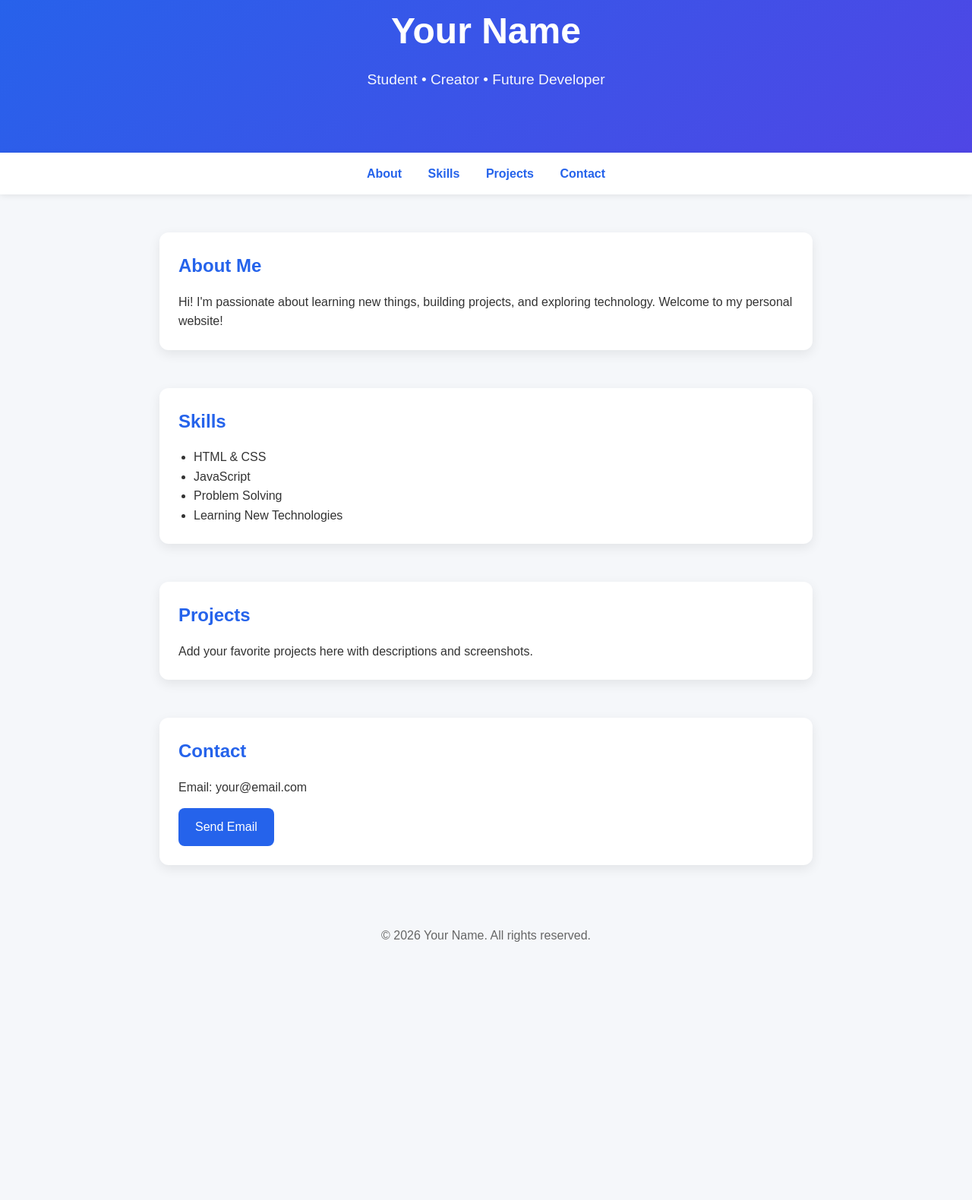
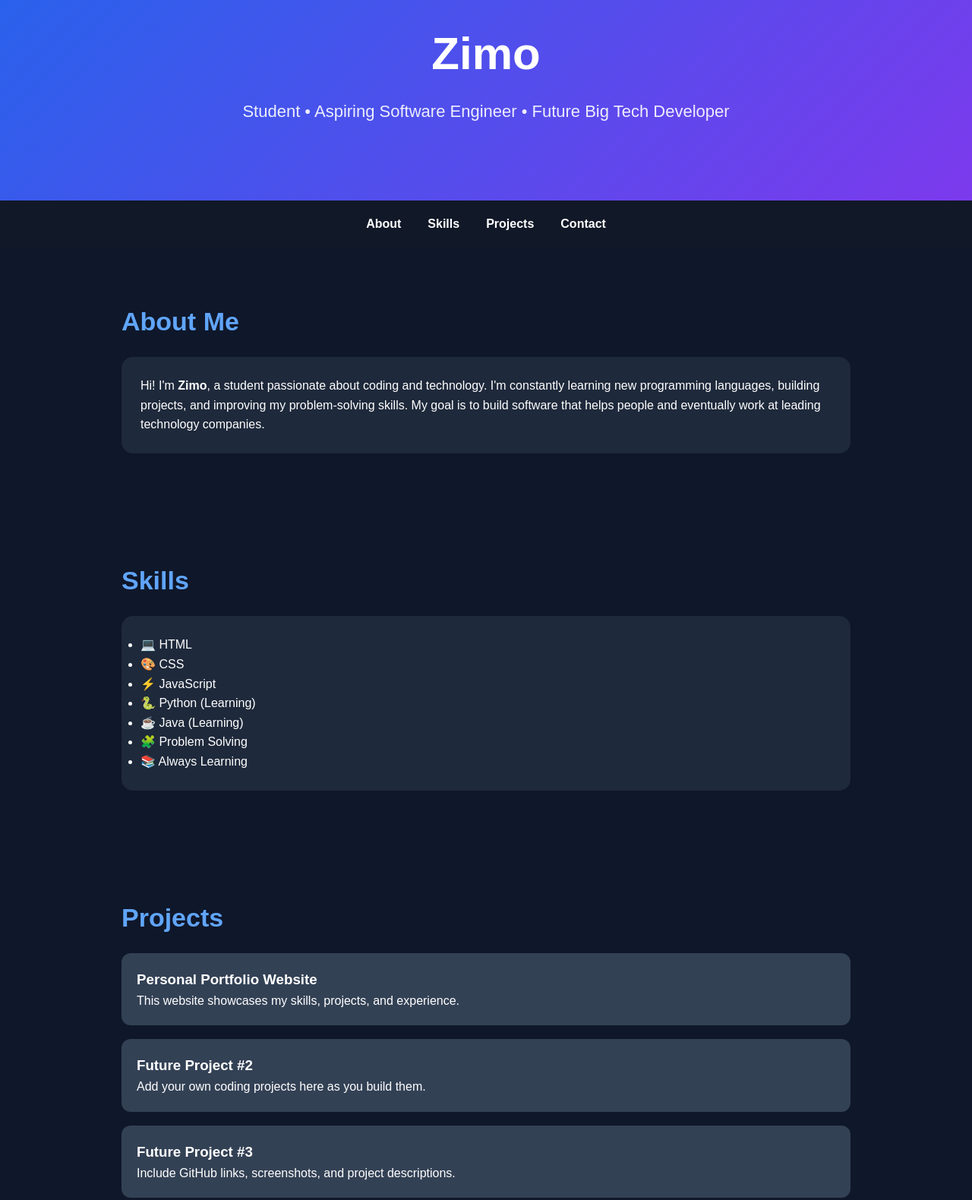
Before and after one commit to zimozhao123-rgb/website-tutorial, a plain HTML site: page index.html in a window 1280 px wide. Shown: the part 77-1657 px from the top of the page at 76% size. Before the commit the page ends 1352 px from the top, so only its background shows below. Drawn offline with Linux system fonts and the light colour scheme.

Commit message:
Update index.html

```diff
--- a/index.html
+++ b/index.html
@@ -3,104 +3,117 @@
 <head>
 <meta charset="UTF-8">
 <meta name="viewport" content="width=device-width, initial-scale=1.0">
-  <title>My Personal Website</title>
+<title>Zimo | Student Developer</title>
+
 <style>
-    * {
-      box-sizing: border-box;
-      margin: 0;
-      padding: 0;
+*{
+    margin:0;
+    padding:0;
+    box-sizing:border-box;
 }
 
-    body {
-      font-family: Arial, Helvetica, sans-serif;
-      line-height: 1.6;
-      background: #f5f7fa;
-      color: #333;
+body{
+    font-family:Arial,Helvetica,sans-serif;
+    background:#0f172a;
+    color:white;
+    line-height:1.6;
 }
 
-    header {
-      background: linear-gradient(135deg, #2563eb, #4f46e5);
-      color: white;
-      text-align: center;
-      padding: 80px 20px;
+header{
+    text-align:center;
+    padding:100px 20px;
+    background:linear-gradient(135deg,#2563eb,#7c3aed);
 }
 
-    header h1 {
-      font-size: 3rem;
-      margin-bottom: 10px;
+header h1{
+    font-size:60px;
+    margin-bottom:10px;
 }
 
-    header p {
-      font-size: 1.2rem;
-      opacity: 0.95;
+header p{
+    font-size:22px;
+    opacity:.9;
 }
 
-    nav {
-      background: white;
-      padding: 15px;
-      text-align: center;
-      box-shadow: 0 2px 8px rgba(0,0,0,.08);
-      position: sticky;
-      top: 0;
+nav{
+    display:flex;
+    justify-content:center;
+    gap:35px;
+    background:#111827;
+    padding:18px;
+    position:sticky;
+    top:0;
 }
 
-    nav a {
-      color: #2563eb;
-      text-decoration: none;
-      margin: 0 15px;
-      font-weight: bold;
+nav a{
+    color:white;
+    text-decoration:none;
+    font-weight:bold;
 }
 
-    section {
-      max-width: 900px;
-      margin: 50px auto;
-      padding: 0 20px;
+nav a:hover{
+    color:#60a5fa;
 }
 
-    .card {
-      background: white;
-      padding: 25px;
-      border-radius: 12px;
-      box-shadow: 0 5px 15px rgba(0,0,0,.08);
-      margin-bottom: 25px;
+section{
+    max-width:1000px;
+    margin:auto;
+    padding:70px 20px;
 }
 
-    h2 {
-      color: #2563eb;
-      margin-bottom: 15px;
+h2{
+    font-size:34px;
+    margin-bottom:20px;
+    color:#60a5fa;
 }
 
-    ul {
-      padding-left: 20px;
+.card{
+    background:#1e293b;
+    border-radius:15px;
+    padding:25px;
+    margin-top:20px;
 }
 
-    .button {
-      display: inline-block;
-      margin-top: 15px;
-      padding: 12px 22px;
-      background: #2563eb;
-      color: white;
-      text-decoration: none;
-      border-radius: 8px;
-      transition: 0.2s;
+.project{
+    background:#334155;
+    border-radius:12px;
+    padding:20px;
+    margin-top:18px;
+    transition:.25s;
 }
 
-    .button:hover {
-      background: #1d4ed8;
+.project:hover{
+    transform:translateY(-6px);
 }
 
-    footer {
-      text-align: center;
-      padding: 30px;
-      color: #666;
+.button{
+    display:inline-block;
+    margin-top:20px;
+    background:#2563eb;
+    color:white;
+    padding:12px 24px;
+    border-radius:8px;
+    text-decoration:none;
+}
+
+.button:hover{
+    background:#1d4ed8;
+}
+
+footer{
+    text-align:center;
+    padding:40px;
+    background:#111827;
+    color:#94a3b8;
 }
 </style>
 </head>
+
 <body>
 
 <header>
-  <h1>Your Name</h1>
-  <p>Student • Creator • Future Developer</p>
+<h1 id="name">Zimo</h1>
+<p>Student • Aspiring Software Engineer • Future Big Tech Developer</p>
 </header>
 
 <nav>
@@ -111,54 +124,97 @@
 </nav>
 
 <section id="about">
+<h2>About Me</h2>
+
 <div class="card">
-    <h2>About Me</h2>
 <p>
-      Hi! I'm passionate about learning new things, building projects,
-      and exploring technology. Welcome to my personal website!
+Hi! I'm <strong>Zimo</strong>, a student passionate about coding and
+technology. I'm constantly learning new programming languages,
+building projects, and improving my problem-solving skills.
+
+My goal is to build software that helps people and eventually work
+at leading technology companies.
 </p>
 </div>
+
 </section>
 
 <section id="skills">
+
+<h2>Skills</h2>
+
 <div class="card">
-    <h2>Skills</h2>
 <ul>
-      <li>HTML & CSS</li>
-      <li>JavaScript</li>
-      <li>Problem Solving</li>
-      <li>Learning New Technologies</li>
+<li>💻 HTML</li>
+<li>🎨 CSS</li>
+<li>⚡ JavaScript</li>
+<li>🐍 Python (Learning)</li>
+<li>☕ Java (Learning)</li>
+<li>🧩 Problem Solving</li>
+<li>📚 Always Learning</li>
 </ul>
 </div>
+
 </section>
 
 <section id="projects">
-  <div class="card">
+
 <h2>Projects</h2>
-    <p>Add your favorite projects here with descriptions and screenshots.</p>
+
+<div class="project">
+<h3>Personal Portfolio Website</h3>
+<p>This website showcases my skills, projects, and experience.</p>
 </div>
+
+<div class="project">
+<h3>Future Project #2</h3>
+<p>Add your own coding projects here as you build them.</p>
+</div>
+
+<div class="project">
+<h3>Future Project #3</h3>
+<p>Include GitHub links, screenshots, and project descriptions.</p>
+</div>
+
 </section>
 
 <section id="contact">
+
+<h2>Contact</h2>
+
 <div class="card">
-    <h2>Contact</h2>
-    <p>Email: your@email.com</p>
-    <a class="button" href="mailto:your@email.com">Send Email</a>
+<p>
+Interested in working together or learning more about my projects?
+</p>
+
+<p>Email: your.email@example.com</p>
+
+<p>GitHub: github.com/yourusername</p>
+
+<p>LinkedIn: linkedin.com/in/yourusername</p>
+
+<a class="button" href="mailto:your.email@example.com">Contact Me</a>
+
 </div>
+
 </section>
 
 <footer>
-  © 2026 Your Name. All rights reserved.
+© 2026 Zimo • Built with HTML, CSS & JavaScript
 </footer>
 
 <script>
-document.querySelector("h1").addEventListener("mouseenter", function() {
-  this.style.transform = "scale(1.05)";
-  this.style.transition = "0.25s";
+const name = document.getElementById("name");
+
+name.addEventListener("mouseenter", () => {
+    name.style.color = "#fbbf24";
+    name.style.transform = "scale(1.08)";
+    name.style.transition = "0.25s";
 });
 
-document.querySelector("h1").addEventListener("mouseleave", function() {
-  this.style.transform = "scale(1)";
+name.addEventListener("mouseleave", () => {
+    name.style.color = "white";
+    name.style.transform = "scale(1)";
 });
 </script>
 
```
Lines whose indentation alone changed are shown as unchanged.
